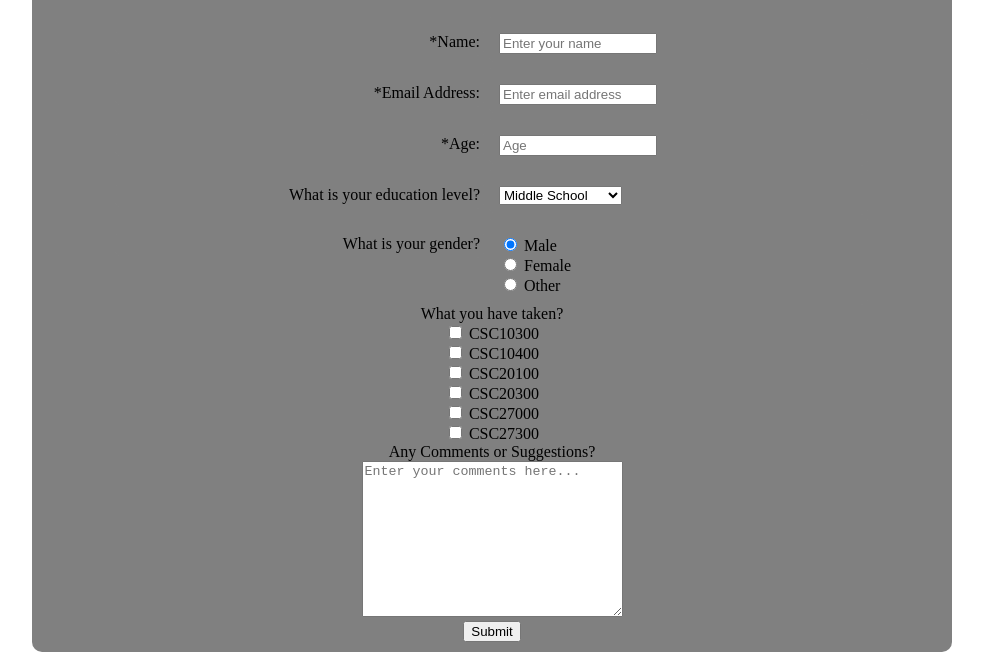
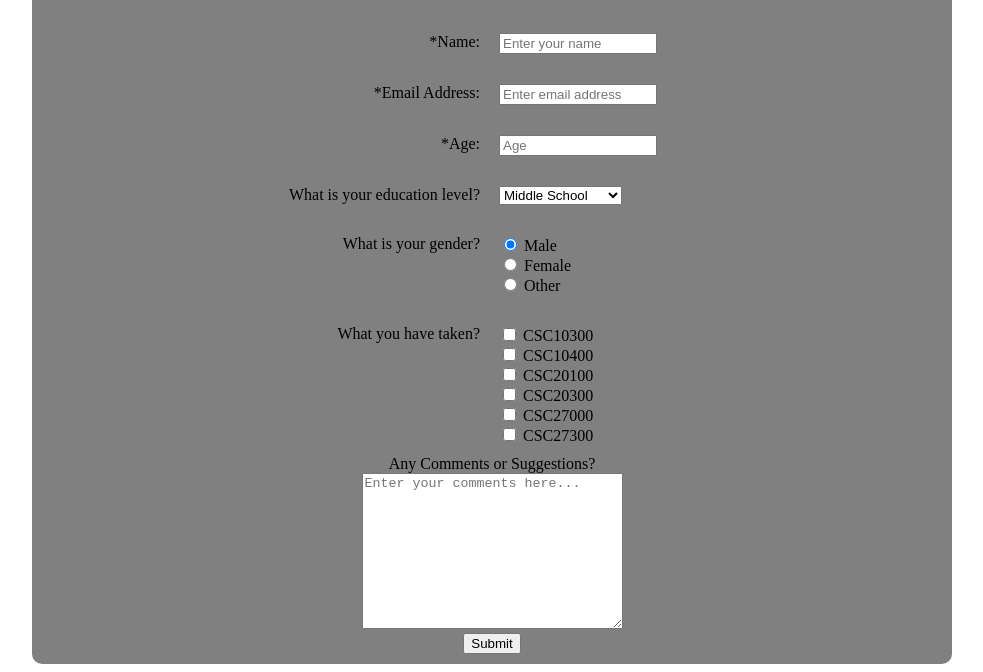
Before and after one commit to csc473s2019-webdev/hw3-p5-practice-with-html-css-forms-albert6051, a plain HTML site: page index.html in a window 1280 px wide. Shown: the part 129-801 px from the top of the page, without its empty margins (148-1131 px from the left). Drawn offline with Linux system fonts and the light colour scheme.

Commit message:
some css update for checkbox

```diff
--- a/index.html
+++ b/index.html
@@ -84,13 +84,18 @@
                 <input type="radio" name="gender" value="other" > Other <br>
             </div>
             <br>
-            <label for="class-label">What you have taken? </label> <br>
+            <div class="left">
+                <label for="class-label">What you have taken? </label>
+            </div>
+            <div class="right">
                 <input type="checkbox" name="class1" value="CSC103"> CSC10300<br>
                 <input type="checkbox" name="class2" value="CSC104"> CSC10400<br>
                 <input type="checkbox" name="class3" value="CSC201"> CSC20100<br>
                 <input type="checkbox" name="class4" value="CSC203"> CSC20300<br>
                 <input type="checkbox" name="class5" value="CSC270"> CSC27000<br>
                 <input type="checkbox" name="class6" value="CSC273"> CSC27300<br>
+            </div>
+            <br>
             <label for="comment-label">Any Comments or Suggestions? </label> <br>
             <textarea name="" id="" cols="30" rows="10" placeholder="Enter your comments here..."></textarea><br>
             <input type="button" id="submit" value="Submit">
```
Lines whose indentation alone changed are shown as unchanged.
